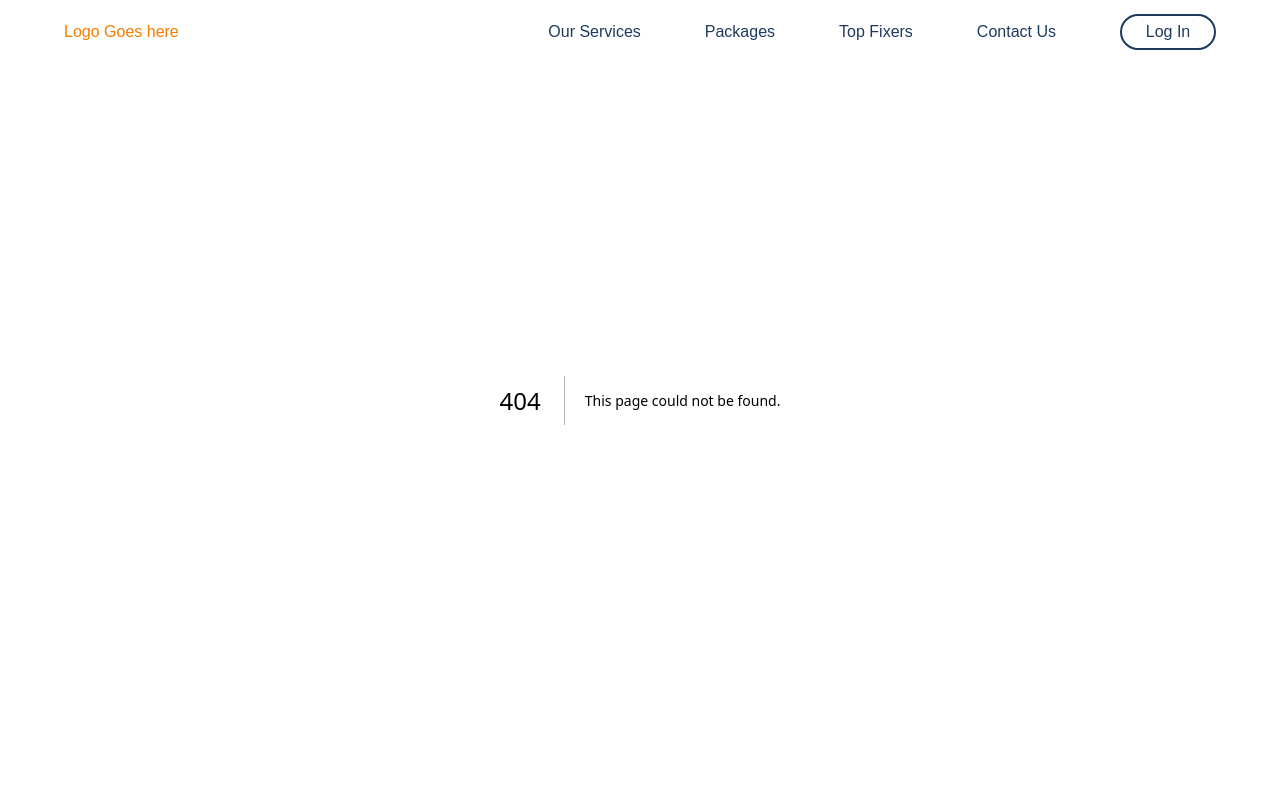
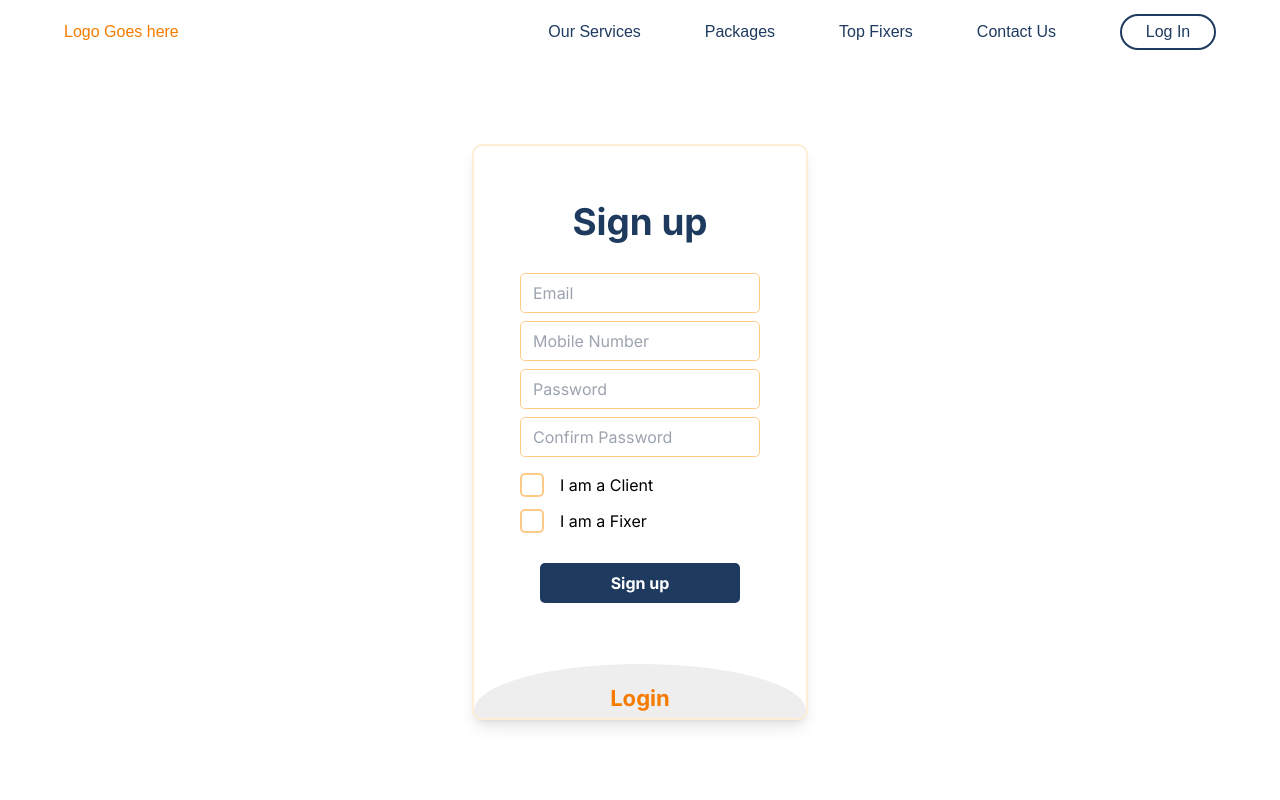
Before and after one commit to Axaerys/fixsavvy, a Next.js app: page /Login in a window 1280 px wide. Before the commit this address had no page. Shown: the top 800 px of the page. Built offline with nearby package versions, Linux system fonts and the light colour scheme.

Commit message:
added login and sign up

```diff
--- /dev/null
+++ b/app/Login/page.jsx
@@ -0,0 +1,11 @@
+import Login from "@components/Login";
+
+const page = () => {
+  return (
+    <section>
+      <Login />
+    </section>
+  );
+};
+
+export default page;
--- a/components/Footer.jsx
+++ b/components/Footer.jsx
@@ -72,13 +72,13 @@ const Footer = () => {
             Reach Us
             <div className="text-xs font-satoshi mt-2 font-normal text-slate-400 flex-between w-full max-lg:flex-col">
               <div>
-                <p>
+                <p className="mb-2">
                   Email: <span>inquiry@fixsavvy.com</span>
                 </p>
-                <p>
+                <p className="mb-2">
                   Whatsapp: <span>+971 4 123 4567</span>
                 </p>
-                <p>
+                <p className="mb-2">
                   Email: <span>inquiry@fixsavvy.com</span>
                 </p>
               </div>
@@ -94,7 +94,7 @@ const Footer = () => {
       <div className="bg-gray-950 text-slate-500 text-xs py-4 flex-center flex-wrap">
         <div className="sm:px-16 px-6 w-screen max-w-7xl mx-auto flex-between !items-start max-md:flex-col">
           <h1>Copyright, All RIghts Reserved.</h1>
-          <div className="flex-between max-md:w-full md:gap-8">
+          <div className="flex-between max-md:w-full md:gap-8 max-lg:mt-2">
             <a href="" className="td hover:text-slate-400">
               Terms and Conditions
             </a>
--- /dev/null
+++ b/components/Login.jsx
@@ -0,0 +1,106 @@
+import React from "react";
+
+const Login = () => {
+  return (
+    <section className="loginSection min-h-screen  font-inter mt-8 -mb-8">
+      <div className="loginMain shadow-lg border-orange-100 border-2">
+        <input
+          className="loginInput hover:scale-95 td focus:scale-100"
+          type="checkbox"
+          id="chk"
+          aria-hidden="true"
+        />
+
+        <div className="signup">
+          <form>
+            <label
+              className="loginLabel signupLabel"
+              htmlFor="chk"
+              aria-hidden="true"
+            >
+              Sign up
+            </label>
+            <input
+              className="loginInput hover:scale-95 td focus:scale-100"
+              type="email"
+              name="email"
+              placeholder="Email"
+              required={true}
+            />
+            <input
+              className="loginInput hover:scale-95 td focus:scale-100"
+              type="number"
+              name="phone"
+              placeholder="Mobile Number"
+              required={true}
+            />
+            <input
+              className="loginInput hover:scale-95 td focus:scale-100"
+              type="password"
+              name="pswd"
+              placeholder="Password"
+              required={true}
+            />
+            <input
+              className="loginInput hover:scale-95 td focus:scale-100"
+              type="password"
+              name="cnfpswd"
+              placeholder="Confirm Password"
+              required={true}
+            />
+            <div className="  w-60 mx-auto mt-4">
+              <label className=" w-full flex-start -mb-3 cursor-pointer hover:scale-95 td checked:scale-100">
+                <input
+                  type="radio"
+                  name="role"
+                  className="checkbox mr-4 "
+                  value="client"
+                />
+                I am a Client
+              </label>
+              <br />
+              <label className=" w-full flex-start  cursor-pointer hover:scale-95 td checked:scale-100">
+                <input
+                  type="radio"
+                  name="role"
+                  className="checkbox mr-4 "
+                  value="fixer"
+                />
+                I am a Fixer
+              </label>
+            </div>
+
+            <button className="loginButton hover:scale-95 td">Sign up</button>
+          </form>
+        </div>
+
+        <div className="login">
+          <form>
+            <label className="loginLabel" htmlFor="chk" aria-hidden="true">
+              Login
+            </label>
+            <input
+              className="loginInput hover:scale-95 td focus:scale-100 !border-blue-300 focus:!border-blue-500"
+              type="email"
+              name="email"
+              placeholder="Email"
+              required={true}
+            />
+            <input
+              className="loginInput hover:scale-95 td focus:scale-100 !border-blue-300 focus:!border-blue-500"
+              type="password"
+              name="pswd"
+              placeholder="Password"
+              required={true}
+            />
+            <button className="loginButton !bg-primary-orange hover:scale-95 td">
+              Login
+            </button>
+          </form>
+        </div>
+      </div>
+    </section>
+  );
+};
+
+export default Login;
--- a/components/Nav.jsx
+++ b/components/Nav.jsx
@@ -69,25 +69,31 @@ const Nav = () => {
           Logo Goes here
         </a>
         <div className="flex-center gap-16">
-          <a href="#Services" className="underline-animation text-primary-blue">
+          <a
+            href="/#Services"
+            className="underline-animation text-primary-blue"
+          >
             Our Services
           </a>
-          <a href="#Packages" className="underline-animation text-primary-blue">
+          <a
+            href="/#Packages"
+            className="underline-animation text-primary-blue"
+          >
             Packages
           </a>
           <a
-            href="#TopFixers"
+            href="/#TopFixers"
             className="underline-animation text-primary-blue"
           >
             Top Fixers
           </a>
           <a
-            href="#ContactUs"
+            href="/#ContactUs"
             className="underline-animation text-primary-blue"
           >
             Contact Us
           </a>
-          <a href="#">
+          <a href="/Login">
             <NavButton
               action={"Log In"}
               borderColor={"border-primary-blue"}
@@ -125,11 +131,11 @@ const Nav = () => {
                 : "dropdown-exit dropdown-exit-active"
             } px-8 py-4 rounded-xl flex items-start justify-center flex-col gap-8  shadow-lg bg-white w-56 absolute right-6 top-16 overflow-hidden`}
           >
-            <a href="#Services">Our Services</a>
-            <a href="#Packages">Packages</a>
-            <a href="#">Top Fixers</a>
-            <a href="#">Contact Us</a>
-            <a href="#">
+            <a href="/#Services">Our Services</a>
+            <a href="/#Packages">Packages</a>
+            <a href="/#TopFixers">Top Fixers</a>
+            <a href="/#">Contact Us</a>
+            <a href="/Login">
               <NavButton
                 action={"Log In"}
                 borderColor={"border-primary-blue"}
--- a/components/NavButton.jsx
+++ b/components/NavButton.jsx
@@ -5,7 +5,7 @@ const HeroButton = ({ action, borderColor, color }) => {
   return (
     <section
       id="hero-button"
-      className={`border-2 ${borderColor} rounded-full px-2 py-1 w-24  td  hover:scale-95 cursor-pointer`}
+      className={`border-2 ${borderColor} min-w-max rounded-full px-2 py-1 w-24  td  hover:scale-95 cursor-pointer`}
     >
       <div className={`font-satoshi  text-center ${color}`}>{action}</div>
     </section>
--- a/next.config.mjs
+++ b/next.config.mjs
@@ -1,4 +1,8 @@
 /** @type {import('next').NextConfig} */
-const nextConfig = {};
+const nextConfig = {
+    devIndicators: {
+    appIsrStatus: false,
+  },
+};
 
 export default nextConfig;
--- a/styles/globals.css
+++ b/styles/globals.css
@@ -161,9 +161,133 @@
   fill: #FFF; /* Twitter blue color */
 }
 
-/* Tailwind Styles */
 
 
+/* Login / Sign-Up Styles */
+
+.loginSection{
+	display: flex;
+	justify-content: center;
+	align-items: center;
+}
+.loginMain{
+  background: white;
+	width: 21rem;
+	height: 36rem;
+	overflow: hidden;
+	border-radius: 10px;
+}
+#chk{
+	display: none;
+}
+.signup{
+	position: relative;
+	width:100%;
+	height: 100%;
+}
+.loginLabel{
+	color: #1E3A5F;
+	font-size: 2.3em;
+	justify-content: center;
+	display: flex;
+	margin-top: 3rem;
+  margin-bottom: 1.5rem;
+	font-weight: bold;
+	cursor: pointer;
+	transition: .5s ease-in-out;
+}
+.loginInput{
+	width: 15rem;
+	height: 2.5rem;
+	background: #FFF;
+  border: 1px solid #ffcb87;
+	justify-content: center;
+	display: flex;
+	margin: 0.5rem auto;
+	padding: 0.75rem;
+	outline: none;
+	border-radius: 5px;
+  transition-duration: 0.5s;
+}
+.loginInput:focus{
+  border: 1px solid orange;
+}
+
+/* Base styling for the checkbox input */
+input[type="radio"].checkbox {
+  appearance: none; /* Remove default checkbox styling */
+  width: 1.5rem; /* Set the width */
+  height: 1.5rem; /* Set the height */
+  border: 2px solid #ffcb87; /* Border color and size */
+  border-radius: 5px; /* Rounded corners */
+  outline: none; /* Remove outline */
+  cursor: pointer; /* Pointer cursor on hover */
+  transition-duration: 0.5s; /* Smooth transition */
+}
+
+/* Checked state styling */
+input[type="radio"].checkbox:checked {
+  background-color: #F57C00; /* Background color when checked */
+  border-color: #F57C00; /* Border color when checked */
+}
+
+/* Add a custom checkmark using a pseudo-element */
+input[type="radio"].checkbox:checked::after {
+  content: "✓"; /* Checkmark symbol */
+  color: white; /* Checkmark color */
+  font-size: 16px; /* Adjust checkmark size */
+  display: flex;
+  justify-content: center;
+  align-items: center;
+  width: 100%;
+  height: 100%;
+}
+
+.loginButton{
+	width: 60%;
+	height: 40px;
+	margin: 10px auto;
+	justify-content: center;
+	display: block;
+	color: #fff;
+	background: #1E3A5F;
+	font-size: 1em;
+	font-weight: bold;
+	margin-top: 30px;
+	outline: none;
+	border: none;
+	border-radius: 5px;
+	transition: .2s ease-in;
+	cursor: pointer;
+}
+
+
+.login{
+	height: 560px;
+	background: #eee;
+	border-radius: 60% / 10%;
+	transform: translateY(-150px);
+	transition: .8s ease-in-out;
+}
+.login label{
+	color: #F57C00;
+  padding-top: 0.5rem;
+	transform: scale(.6);
+}
+
+#chk:checked ~ .login{
+	transform: translateY(-560px);
+}
+#chk:checked ~ .login label{
+  padding-top: 2rem;
+	transform: scale(1);
+}
+#chk:checked ~ .signup .signupLabel{
+	transform: scale(.6);
+}
+
+
+/* Tailwind Styles */
 
 .app {
   @apply relative z-10 flex justify-center items-center flex-col max-w-7xl mx-auto sm:px-16 px-6;
```
